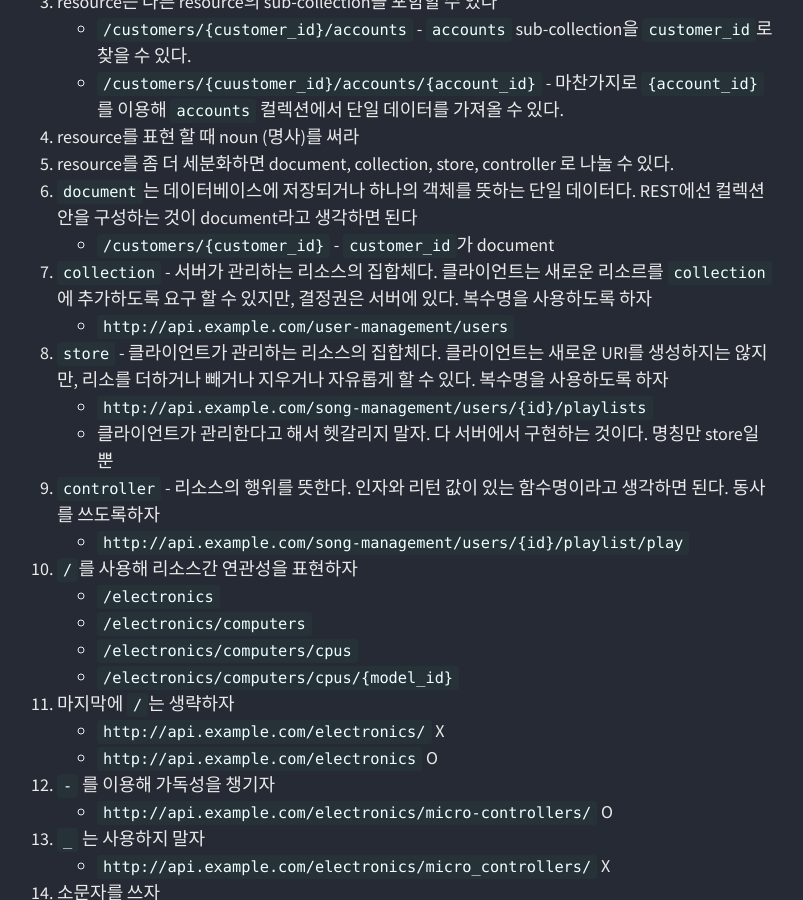
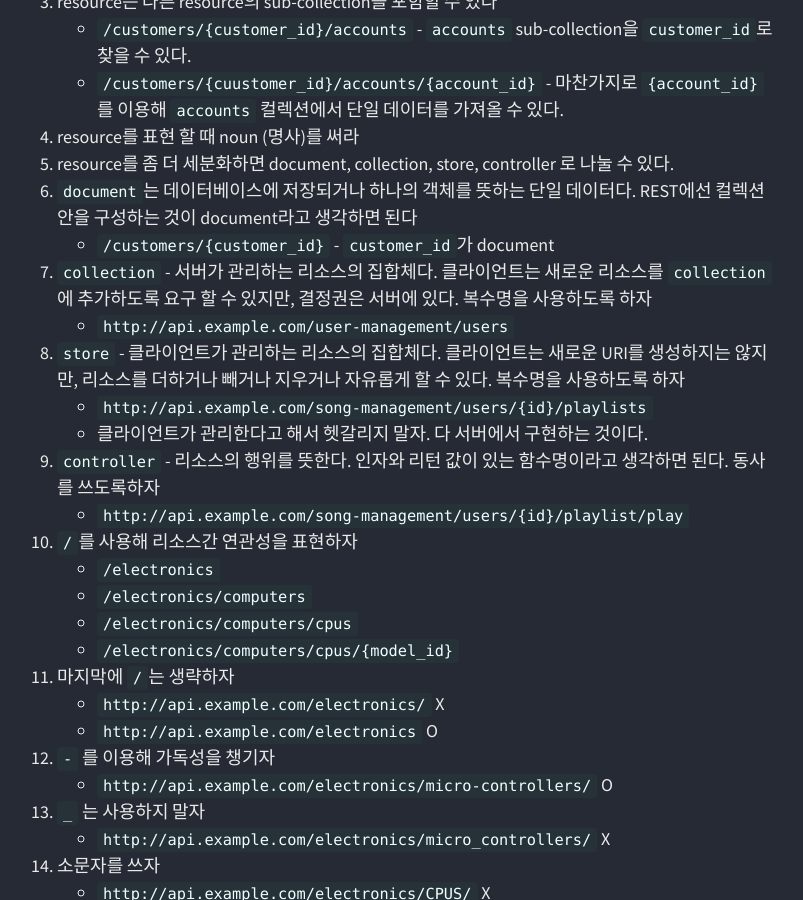
Before and after one commit to json9512/blog, a Jekyll site: the page built from _posts/2021-01-07-[프로젝트]-Medium 클론 백엔드를 만들어보자 5장.md, in a window 1280 px wide and 900 px high, scrolled down 2343 px. Shown: the whole window, without its empty margins (358-1161 px from the left). Built offline with Jekyll 4.4.1, drawn with Linux system fonts in a browser that asks for light colours; nearby versions of some CDN libraries; comment, search, counter and statistics services are not loaded; some of the changed text lies outside the part shown.

Commit message:
Edit typos in posts

```diff
--- a/_posts/2021-01-07-[프로젝트]-Medium 클론 백엔드를 만들어보자 5장.md
+++ b/_posts/2021-01-07-[프로젝트]-Medium 클론 백엔드를 만들어보자 5장.md
@@ -75,11 +75,11 @@ REST API의 URI 디자인 가이드만 간략히 나열해보면 [출처: resful
 5. resource를 좀 더 세분화하면 document, collection, store, controller 로 나눌 수 있다.
 6. `document`는 데이터베이스에 저장되거나 하나의 객체를 뜻하는 단일 데이터다. REST에선 컬렉션안을 구성하는 것이 document라고 생각하면 된다
     - `/customers/{customer_id}` - `customer_id`가 document
-7. `collection` - 서버가 관리하는 리소스의 집합체다. 클라이언트는 새로운 리소르를 `collection`에 추가하도록 요구 할 수 있지만, 결정권은 서버에 있다. 복수명을 사용하도록 하자
+7. `collection` - 서버가 관리하는 리소스의 집합체다. 클라이언트는 새로운 리소스를 `collection`에 추가하도록 요구 할 수 있지만, 결정권은 서버에 있다. 복수명을 사용하도록 하자
     - `http://api.example.com/user-management/users`
-8. `store` - 클라이언트가 관리하는 리소스의 집합체다. 클라이언트는 새로운 URI를 생성하지는 않지만, 리소를 더하거나 빼거나 지우거나 자유롭게 할 수 있다. 복수명을 사용하도록 하자
+8. `store` - 클라이언트가 관리하는 리소스의 집합체다. 클라이언트는 새로운 URI를 생성하지는 않지만, 리소스를 더하거나 빼거나 지우거나 자유롭게 할 수 있다. 복수명을 사용하도록 하자
     - `http://api.example.com/song-management/users/{id}/playlists`
-    - 클라이언트가 관리한다고 해서 헷갈리지 말자. 다 서버에서 구현하는 것이다. 명칭만 store일 뿐
+    - 클라이언트가 관리한다고 해서 헷갈리지 말자. 다 서버에서 구현하는 것이다.
 9. `controller` - 리소스의 행위를 뜻한다. 인자와 리턴 값이 있는 함수명이라고 생각하면 된다. 동사를 쓰도록하자
     - `http://api.example.com/song-management/users/{id}/playlist/play`
 10. `/`를 사용해 리소스간 연관성을 표현하자
@@ -149,6 +149,7 @@ REST API의 URI 디자인 가이드만 간략히 나열해보면 [출처: resful
 - `/posts/{id}` - 하나의 포스트를 id로 찾아서 준다
 - `/posts/{id}/like` - 하나의 포스트를 id로 찾아서 like만 준다
 - `/posts?userid=xxx` - 유저가 작성한 모든 포스트를 찾아준다
+- `/posts?tags=xxx` - 포스트를 주어진 tags를 기준으로 필터링해서 준다
 - `/users` - 모든 유저들을 나열한다
 - `/users/{id}` - 유저를 id로 찾아서 준다
 
```
Also changed, not shown: _posts/2021-01-07-[프로젝트]-Medium 클론 백엔드를 만들어보자 4장.md (+1 -1 lines).
